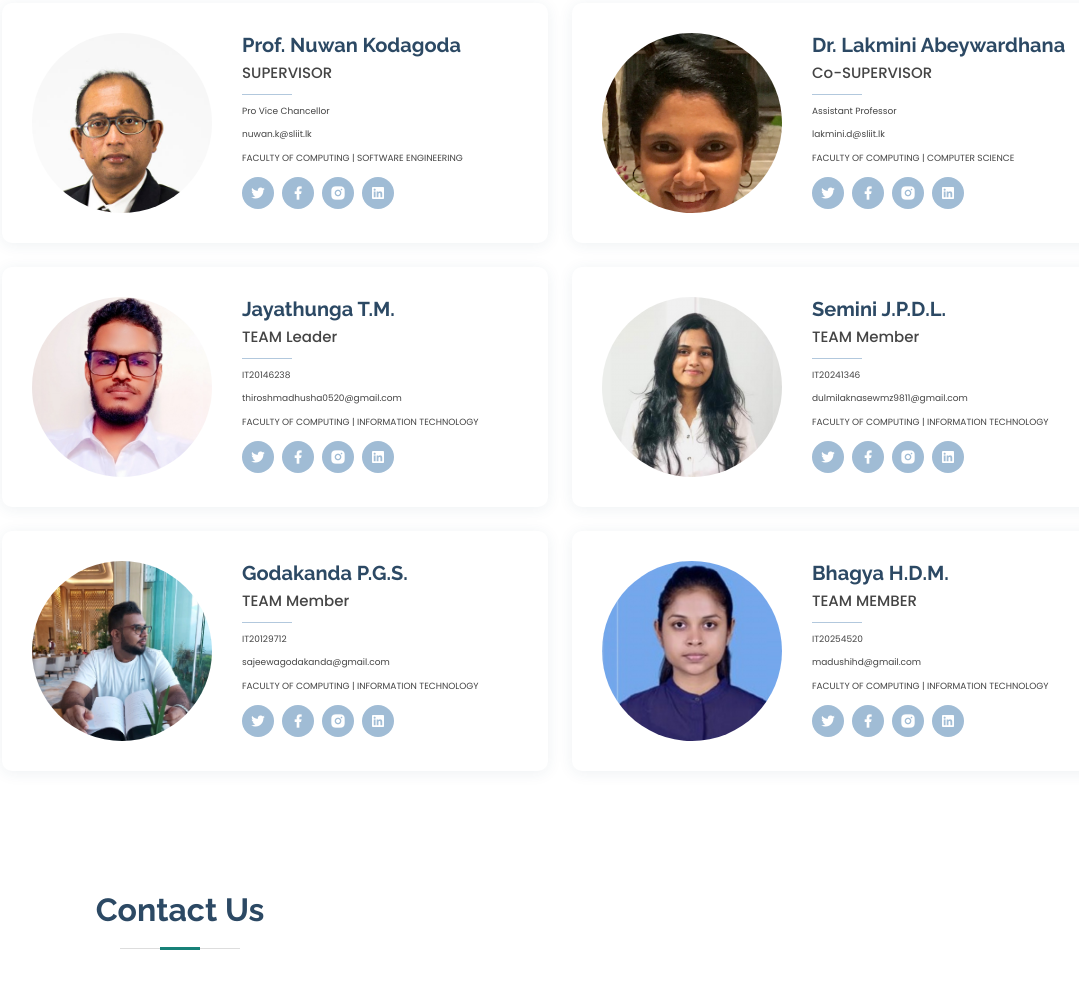
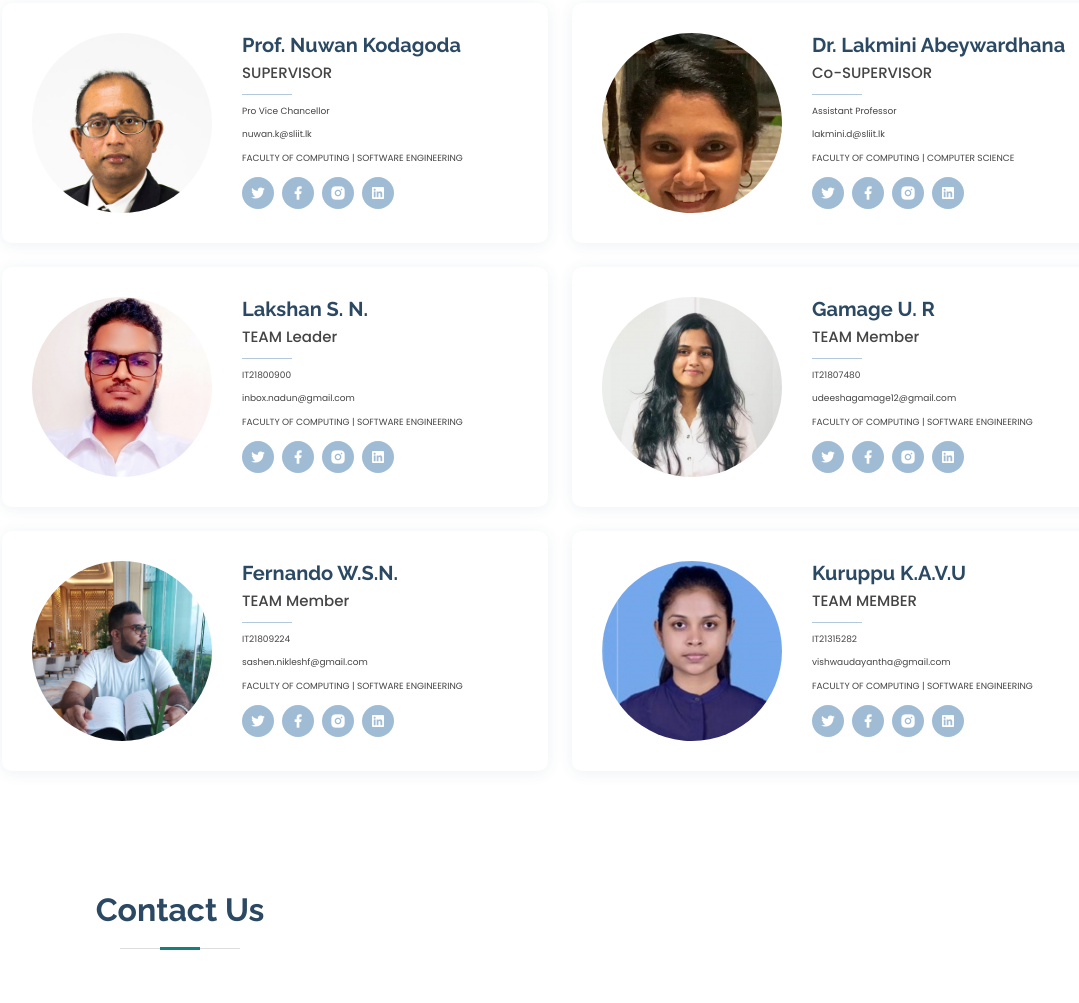
Before and after one commit to nxdun/rp25-036, a plain HTML site: page Website/index.html in a window 1280 px wide. Shown: the part 7223-8226 px from the top of the page, without its empty margins (80-1159 px from the left). Drawn offline with Linux system fonts and the light colour scheme; grey boxes are pictures that could not be loaded.

Commit message:
Update team member details and contact information in index.html

```diff
--- a/Website/index.html
+++ b/Website/index.html
@@ -818,17 +818,17 @@
             <div class="member d-flex align-items-start">
               <div class="pic"><img src="assets/img/team/member.jpg" class="img-fluid" alt=""></div>
               <div class="member-info">
-                <h4>Jayathunga T.M.</h4>
+                <h4>Lakshan S. N.</h4>
                 <span>TEAM Leader</span>
-                <p>IT20146238</p>
-                <p>thiroshmadhusha0520@gmail.com
+                <p>IT21800900</p>
+                <p>inbox.nadun@gmail.com
                 </p>
-                <p>FACULTY OF COMPUTING | INFORMATION TECHNOLOGY</p>
+                <p>FACULTY OF COMPUTING | SOFTWARE ENGINEERING</p>
                 <div class="social">
                   <a><i class="ri-twitter-fill"></i></a>
                   <a><i class="ri-facebook-fill"></i></a>
                   <a><i class="ri-instagram-fill"></i></a>
-                  <a href="https://www.linkedin.com/in/thirosh-madhusha/" target="_blank"> <i class="ri-linkedin-box-fill"></i></a>
+                  <a href="https://linkedin.com/in/nxdun" target="_blank"> <i class="ri-linkedin-box-fill"></i></a>
                 </div>
               </div>
             </div>
@@ -838,17 +838,17 @@
             <div class="member d-flex align-items-start">
               <div class="pic"><img src="assets/img/team/dulmi.jpg" class="img-fluid" alt=""></div>
               <div class="member-info">
-                <h4>Semini J.P.D.L.</h4>
+                <h4>Gamage U. R</h4>
                 <span>TEAM Member</span>
-                <p>IT20241346</p>
-                <p>dulmilaknasewmz9811@gmail.com
+                <p>IT21807480</p>
+                <p>udeeshagamage12@gmail.com
                 </p>
-                <p>FACULTY OF COMPUTING | INFORMATION TECHNOLOGY</p>
+                <p>FACULTY OF COMPUTING | SOFTWARE ENGINEERING</p>
                 <div class="social">
                   <a><i class="ri-twitter-fill"></i></a>
                   <a><i class="ri-facebook-fill"></i></a>
                   <a><i class="ri-instagram-fill"></i></a>
-                  <a href="https://www.linkedin.com/in/thirosh-madhusha/" target="_blank"> <i class="ri-linkedin-box-fill"></i></a>
+                  <a href="https://www.linkedin.com/in/udeesha-rukshan-852022217/" target="_blank"> <i class="ri-linkedin-box-fill"></i></a>
                 </div>
               </div>
             </div>
@@ -858,12 +858,12 @@
             <div class="member d-flex align-items-start">
               <div class="pic"><img src="assets/img/team/sajeewa.jpg" class="img-fluid" alt=""></div>
               <div class="member-info">
-                <h4>Godakanda P.G.S.</h4>
+                <h4>Fernando W.S.N.</h4>
                 <span>TEAM Member</span>
-                <p>IT20129712</p>
-                <p>sajeewagodakanda@gmail.com
+                <p>IT21809224</p>
+                <p>sashen.nikleshf@gmail.com
                 </p>
-                <p>FACULTY OF COMPUTING | INFORMATION TECHNOLOGY</p>
+                <p>FACULTY OF COMPUTING | SOFTWARE ENGINEERING</p>
                 <div class="social">
                   <a><i class="ri-twitter-fill"></i></a>
                   <a><i class="ri-facebook-fill"></i></a>
@@ -879,17 +879,17 @@
             <div class="member d-flex align-items-start">
               <div class="pic"><img src="assets/img/team/madushi.jpg" class="img-fluid" alt=""></div>
               <div class="member-info">
-                <h4>Bhagya H.D.M.</h4>
+                <h4>Kuruppu K.A.V.U</h4>
                 <span>TEAM MEMBER</span>
-                <p>IT20254520</p>
-                <p>madushihd@gmail.com
+                <p>IT21315282</p>
+                <p>vishwaudayantha@gmail.com
                 </p>
-                <p>FACULTY OF COMPUTING | INFORMATION TECHNOLOGY</p>
+                <p>FACULTY OF COMPUTING | SOFTWARE ENGINEERING</p>
                 <div class="social">
                   <a><i class="ri-twitter-fill"></i></a>
                   <a><i class="ri-facebook-fill"></i></a>
                   <a><i class="ri-instagram-fill"></i></a>
-                  <a href="https://www.linkedin.com/in/madushi-bhagya-aa4750221/" target="_blank"> <i class="ri-linkedin-box-fill"></i> </a>
+                  <a href="https://www.linkedin.com/in/vishwa-kuruppu-7271892a2/" target="_blank"> <i class="ri-linkedin-box-fill"></i> </a>
                 </div>
               </div>
             </div>
```
